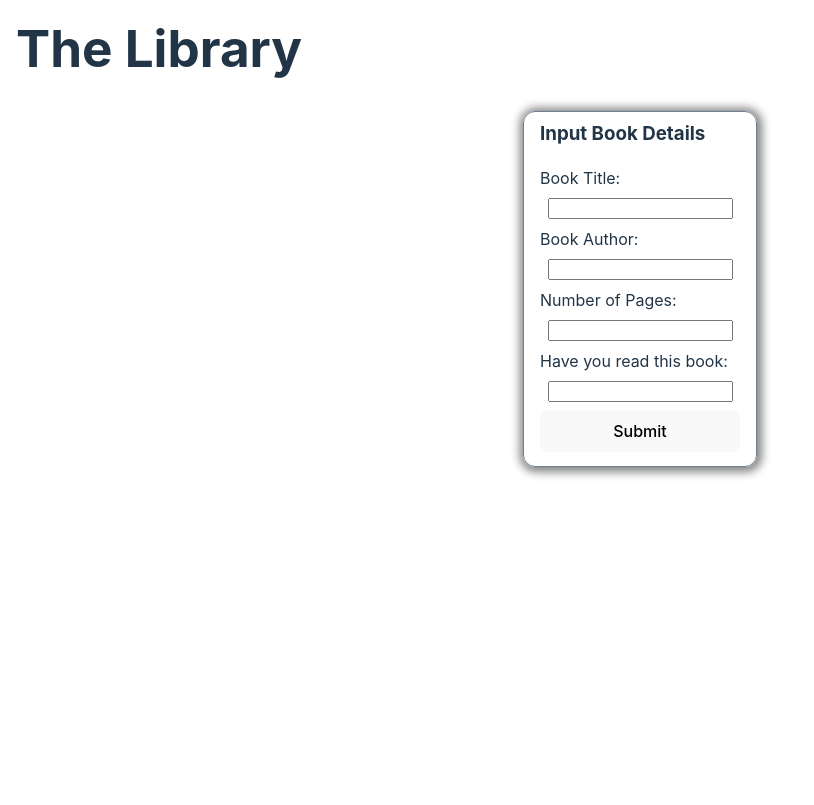
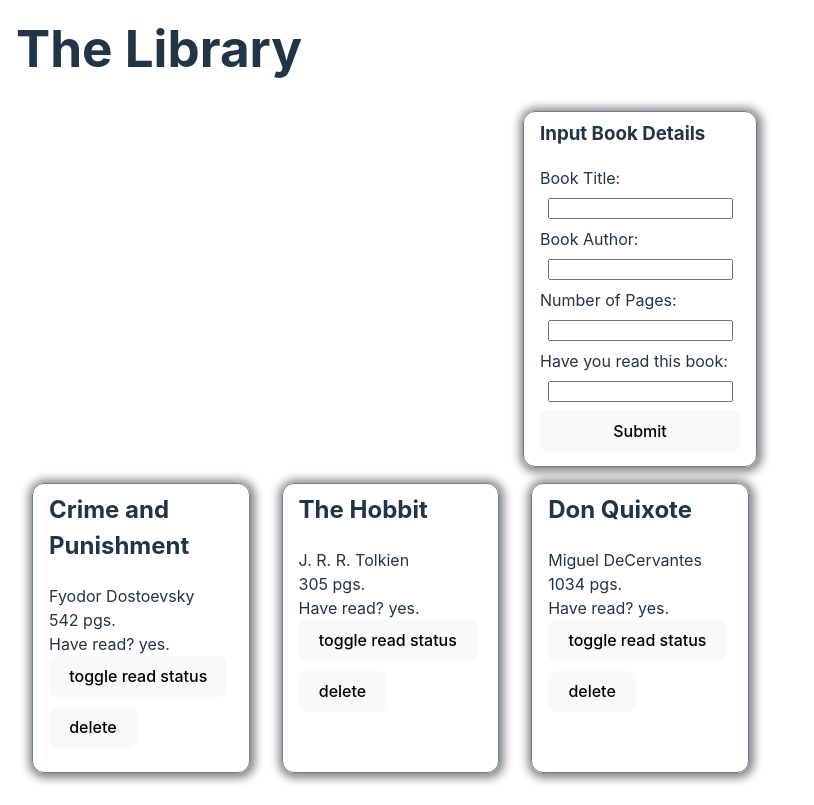
Before and after one commit to SalamanderCtesiphon/library-project, a React (Vite) app: page / in a window 1280 px wide. Shown: the whole page, without its empty margins (0-814 px from the left). Built offline with nearby package versions, Linux system fonts and the light colour scheme.

Commit message:
extracted the add book form out into a component and styled the display card a little

```diff
--- a/src/App.css
+++ b/src/App.css
@@ -55,5 +55,5 @@ button {
   border: 1px solid slategrey;
   border-radius: 12px;
   box-shadow: 1px 1px 10px 4px rgba(0, 0, 0, 0.493);
-  height: 200px;
+  height: 280px;
 }
--- a/src/App.jsx
+++ b/src/App.jsx
@@ -1,6 +1,7 @@
 import './App.css'
-import React, { useEffect, useState } from 'react'
+import React, { useState } from 'react'
 import Header from './components/Header'
+import BookForm from './components/BookForm'
 
 function App() {
   const [title, setTitle] = useState('')
@@ -8,24 +9,29 @@ function App() {
   const [pages, setPages] = useState('')
   const [have_read, setHave_read] = useState('')
   const [book, setBook] = useState(null)
-  const [myLibrary, setMyLibrary] = useState([])
+  const [myLibrary, setMyLibrary] = useState([
+    {
+      title: 'Crime and Punishment',
+      author: 'Fyodor Dostoevsky',
+      pages: '542',
+      have_read: 'yes',
+    },
+    {
+      title: 'The Hobbit',
+      author: 'J. R. R. Tolkien',
+      pages: '305',
+      have_read: 'yes',
+    },
+    {
+      title: 'Don Quixote',
+      author: 'Miguel DeCervantes',
+      pages: '1034',
+      have_read: 'yes',
+    },
+  ])
 
   function handleSubmit(e) {
     e.preventDefault()
-
-    if (book === null) {
-      setBook({
-        title,
-        author,
-        pages,
-        have_read,
-      })
-      setMyLibrary([{ title, author, pages, have_read }])
-      setTitle('')
-      setAuthor('')
-      setPages('')
-      setHave_read('')
-    } else {
     setBook({
       title,
       author,
@@ -38,71 +44,30 @@ function App() {
     setPages('')
     setHave_read('')
   }
-  }
-
-  useEffect(() => {
-    console.log(book)
-    console.log(myLibrary)
-  }, [myLibrary, book])
 
   return (
     <>
       <Header />
-      <section>
-        <form onSubmit={handleSubmit}>
-          <h3>Input Book Details</h3>
-          <label htmlFor="title">
-            Book Title:
-            <br />
-            <input
-              type="text"
-              id="title"
-              value={title}
-              onChange={(e) => setTitle(e.target.value)}
-            ></input>
-          </label>
-
-          <label htmlFor="author">
-            Book Author:
-            <br />
-            <input
-              type="text"
-              id="author"
-              value={author}
-              onChange={(e) => setAuthor(e.target.value)}
-            ></input>
-          </label>
-
-          <label htmlFor="pages">
-            Number of Pages:{' '}
-            <input
-              type="text"
-              id="pages"
-              value={pages}
-              onChange={(e) => setPages(e.target.value)}
-            ></input>
-          </label>
-
-          <label htmlFor="have_read">
-            Have you read this book:{' '}
-            <input
-              type="text"
-              id="have_read"
-              value={have_read}
-              onChange={(e) => setHave_read(e.target.value)}
-            ></input>
-          </label>
-
-          <button type="submit">Submit</button>
-        </form>
-      </section>
+      <BookForm
+        handleSubmit={handleSubmit}
+        title={title}
+        setTitle={setTitle}
+        author={author}
+        setAuthor={setAuthor}
+        pages={pages}
+        setPages={setPages}
+        have_read={have_read}
+        setHave_read={setHave_read}
+      />
       <section className="library-display">
         {myLibrary.map((item) => (
-          <div className="book-card">
+          <div className="book-card" key={item.title}>
             <h2>{item.title}</h2>
             <div>{item.author}</div>
             <div>{item.pages} pgs.</div>
-            <div>Have read? {item.have_read}</div>
+            <div>Have read? {item.have_read}.</div>
+            <button>toggle read status</button>
+            <button>delete</button>
           </div>
         ))}
       </section>
--- /dev/null
+++ b/src/components/BookForm.jsx
@@ -0,0 +1,64 @@
+function BookForm({
+  handleSubmit,
+  title,
+  setTitle,
+  author,
+  setAuthor,
+  pages,
+  setPages,
+  have_read,
+  setHave_read,
+}) {
+  return (
+    <section>
+      <form onSubmit={handleSubmit}>
+        <h3>Input Book Details</h3>
+        <label htmlFor="title">
+          Book Title:
+          <br />
+          <input
+            type="text"
+            id="title"
+            value={title}
+            onChange={(e) => setTitle(e.target.value)}
+          ></input>
+        </label>
+
+        <label htmlFor="author">
+          Book Author:
+          <br />
+          <input
+            type="text"
+            id="author"
+            value={author}
+            onChange={(e) => setAuthor(e.target.value)}
+          ></input>
+        </label>
+
+        <label htmlFor="pages">
+          Number of Pages:{' '}
+          <input
+            type="text"
+            id="pages"
+            value={pages}
+            onChange={(e) => setPages(e.target.value)}
+          ></input>
+        </label>
+
+        <label htmlFor="have_read">
+          Have you read this book:{' '}
+          <input
+            type="text"
+            id="have_read"
+            value={have_read}
+            onChange={(e) => setHave_read(e.target.value)}
+          ></input>
+        </label>
+
+        <button type="submit">Submit</button>
+      </form>
+    </section>
+  )
+}
+
+export default BookForm
```
Lines whose indentation alone changed are shown as unchanged.
